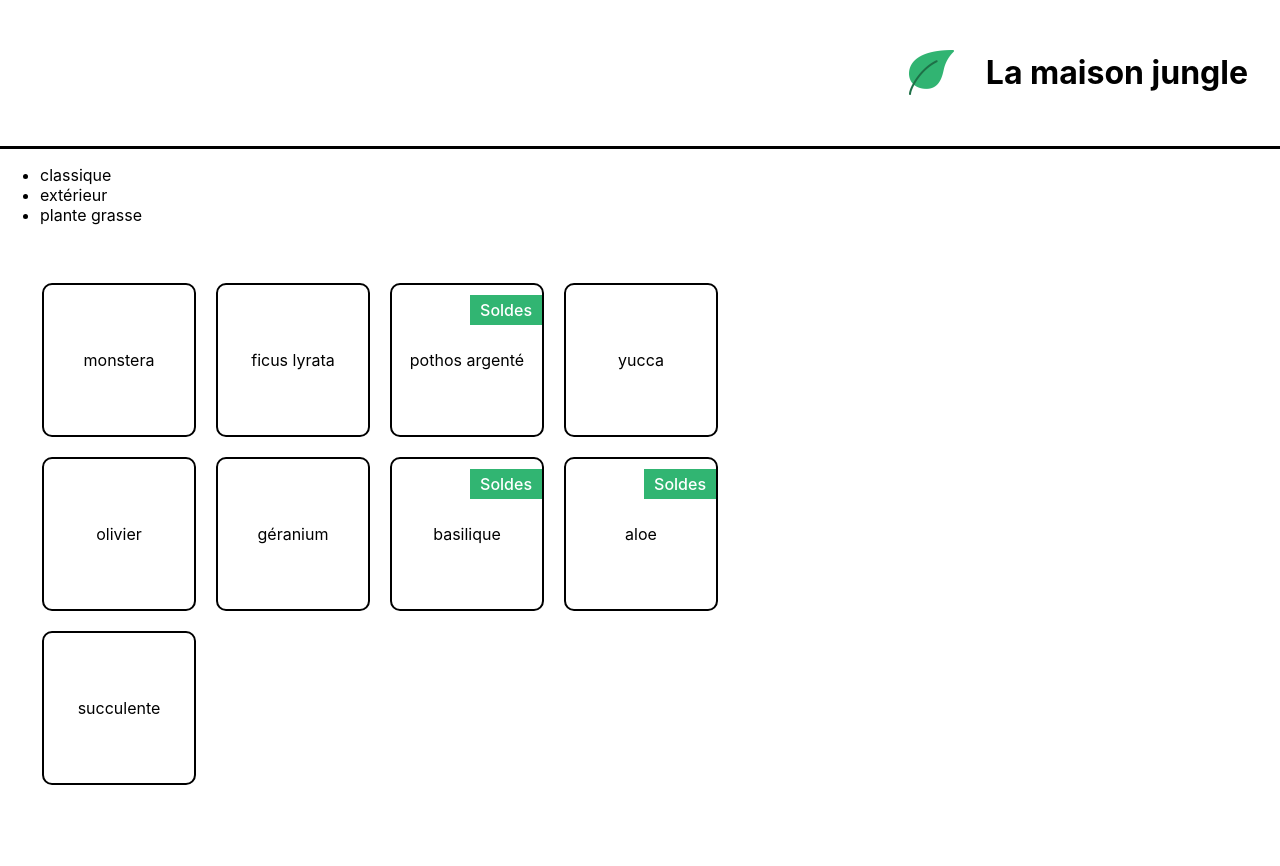
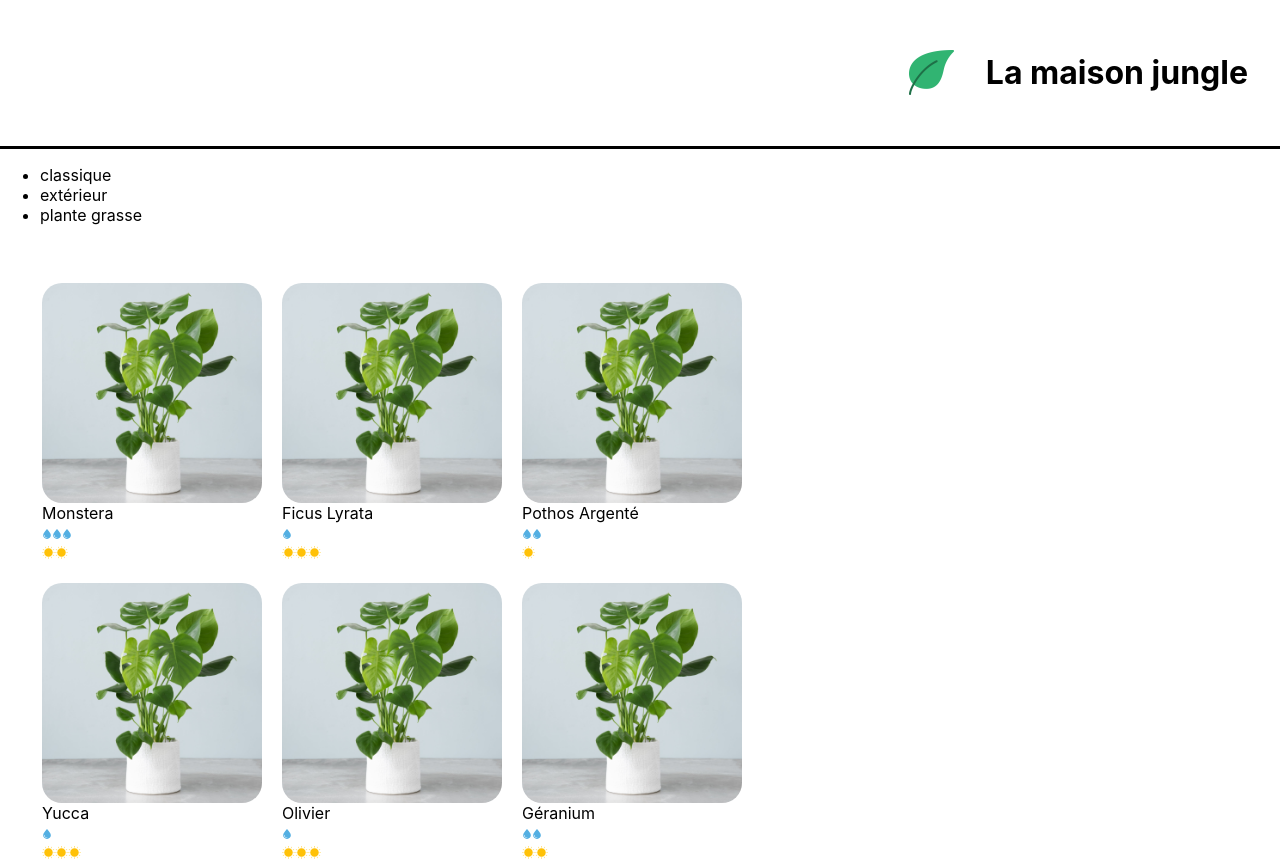
Before and after one commit to Helene-V/La_maison_jungle, a React app: page / in a window 1280 px wide. Shown: the top 866 px of the page. Before the commit the page ends 843 px from the top, so only its background shows below. Built offline with nearby package versions, Linux system fonts and the light colour scheme.

Commit message:
corrections et test props

```diff
--- a/src/components/App.js
+++ b/src/components/App.js
@@ -1,14 +1,22 @@
 import Banner from './Banner'
-//import Cart from './Cart'
+import logo from '../assets/logo.png'
+// import Cart from './Cart'
+import Footer from './Footer'
 import ShoppingList from './ShoppingList'
 
 function App() {
-    return (<div>
-        <Banner />
-        {/* <Cart /> */}
-        <ShoppingList />
-        </div>
-    )
+	return (
+		<div>
+			<Banner>
+				<img src={logo} alt='La maison jungle' className='lmj-logo' />
+				<h1 className='lmj-title'>La maison jungle</h1>
+			</Banner>
+
+			{/* <Cart /> */}
+			<ShoppingList />
+			<Footer />
+		</div>
+	)
 }
 
 export default App
--- a/src/components/Banner.js
+++ b/src/components/Banner.js
@@ -1,16 +1,8 @@
 import '../styles/Banner.css'
-import logo from '../assets/logo.png'
 
-function Banner() {
-    const title = 'La maison jungle'
-    return (
-        <div className='lmj-banner'>
-            <img src={logo} alt='La maison jungle' className='lmj-logo' />
-            <h1 className='lmj-title'>{title}</h1>
-        </div>
-    )
+function Banner({ children }) {
+	return <div className='lmj-banner'>{children}</div>
 }
-
 
 export default Banner
 
--- /dev/null
+++ b/src/components/CareScale.js
@@ -0,0 +1,38 @@
+import Sun from '../assets/sun.svg'
+import Water from '../assets/water.svg'
+
+const quantityLabel = {
+	1: 'peu',
+	2: 'modérément',
+	3: 'beaucoup'
+}
+
+function CareScale({ scaleValue, careType }) {
+	const range = [1, 2, 3]
+	const scaleType =
+		careType === 'light' ? (
+			<img src={Sun} alt='sun-icon' />
+		) : (
+			<img src={Water} alt='water-icon' />
+		)
+
+	return (
+		<div
+			onClick={() =>
+				alert(
+					`Cette plante requiert ${quantityLabel[scaleValue]} ${
+						careType === 'light' ? 'de lumière' : "d'arrosage"
+					}`
+				)
+			}
+		>
+			{range.map((rangeElem) =>
+				scaleValue >= rangeElem ? (
+					<span key={rangeElem.toString()}>{scaleType}</span>
+				) : null
+			)}
+		</div>
+	)
+}
+
+export default CareScale
--- /dev/null
+++ b/src/components/Footer.js
@@ -0,0 +1,33 @@
+import { useState } from 'react'
+import '../styles/Footer.css'
+
+function Footer() {
+	const [inputValue, setInputValue] = useState('')
+
+	function handleInput(e) {
+		setInputValue(e.target.value)
+	}
+
+	function handleBlur() {
+		if (!inputValue.includes('@')) {
+			alert("Attention, il n'y a pas d'@, ceci n'est pas une adresse valide 😥")
+		}
+	}
+
+	return (
+		<footer className='lmj-footer'>
+			<div className='lmj-footer-elem'>
+				Pour les passionné·e·s de plantes 🌿🌱🌵
+			</div>
+			<div className='lmj-footer-elem'>Laissez-nous votre mail :</div>
+			<input
+				placeholder='Entrez votre mail'
+				onChange={handleInput}
+				value={inputValue}
+				onBlur={handleBlur}
+			/>
+		</footer>
+	)
+}
+
+export default Footer
--- /dev/null
+++ b/src/components/PlantItem.js
@@ -0,0 +1,21 @@
+import CareScale from './CareScale'
+import '../styles/PlantItem.css'
+
+function handleClick(plantName) {
+	alert(`Vous voulez acheter 1 ${plantName}? Très bon choix 🌱✨`)
+}
+
+function PlantItem({ cover, name, water, light }) {
+	return (
+		<li className='lmj-plant-item' onClick={() => handleClick}>
+			<img className='lmj-plant-item-cover' src={cover} alt={`${name} cover`} />
+			{name}
+			<div>
+				<CareScale careType='water' scaleValue={water} />
+				<CareScale careType='light' scaleValue={light} />
+			</div>
+		</li>
+	)
+}
+
+export default PlantItem
--- a/src/components/ShoppingList.js
+++ b/src/components/ShoppingList.js
@@ -1,4 +1,5 @@
 import { plantList } from '../datas/plantList'
+import PlantItem from './PlantItem'
 import '../styles/ShoppingList.css'
 
 function ShoppingList() {
@@ -16,11 +17,14 @@ function ShoppingList() {
 				))}
 			</ul>
 			<ul className='lmj-plant-list'>
-				{plantList.map((plant) => (
-					<li key={plant.id} className='lmj-plant-item'>
-						    {plant.name}
-                            {plant.isSpecialOffer && <div className='lmj-sales'>Soldes</div>}
-					</li>
+				{plantList.map(({ id, cover, name, water, light }) => (
+					<PlantItem
+						key={id}
+						cover={cover}
+						name={name}
+						water={water}
+						light={light}
+					/>
 				))}
 			</ul>
 		</div>
--- a/src/datas/plantList.js
+++ b/src/datas/plantList.js
@@ -1,51 +1,78 @@
+import monstera from '../assets/monstera.jpg'
+
 export const plantList = [
 	{
 		name: 'monstera',
 		category: 'classique',
-		id: '1ed'
+		id: '1ed',
+		isBestSale: true,
+		light: 2,
+		water: 3,
+		cover: monstera
 	},
 	{
 		name: 'ficus lyrata',
 		category: 'classique',
-		id: '2ab'
+		id: '2ab',
+		light: 3,
+		water: 1,
+		cover: monstera
 	},
 	{
 		name: 'pothos argenté',
 		category: 'classique',
 		id: '3sd',
-		isSpecialOffer: true
+		light: 1,
+		water: 2,
+		cover: monstera
 	},
 	{
 		name: 'yucca',
 		category: 'classique',
-		id: '4kk'
+		id: '4kk',
+		light: 3,
+		water: 1,
+		cover: monstera
 	},
 	{
 		name: 'olivier',
 		category: 'extérieur',
 		id: '5pl',
-		isAvailable: false
+		light: 3,
+		water: 1,
+		cover: monstera
 	},
 	{
 		name: 'géranium',
 		category: 'extérieur',
-		id: '6uo'
+		id: '6uo',
+		light: 2,
+		water: 2,
+		cover: monstera
 	},
 	{
 		name: 'basilique',
 		category: 'extérieur',
 		id: '7ie',
-		isSpecialOffer: true
+		isBestSale: true,
+		light: 2,
+		water: 3,
+		cover: monstera
 	},
 	{
 		name: 'aloe',
 		category: 'plante grasse',
 		id: '8fp',
-		isSpecialOffer: true
+		light: 2,
+		water: 1,
+		cover: monstera
 	},
 	{
 		name: 'succulente',
 		category: 'plante grasse',
-		id: '9vn'
+		id: '9vn',
+		light: 2,
+		water: 1,
+		cover: monstera
 	}
 ]
--- a/src/index.js
+++ b/src/index.js
@@ -1,17 +1,15 @@
-import React from 'react';
-import ReactDOM from 'react-dom';
-import './styles/index.css';
-import App from './components/App';
-import reportWebVitals from './reportWebVitals';
+import React from 'react'
+import ReactDOM from 'react-dom'
+import './styles/index.css'
+import App from './components/App'
 
 ReactDOM.render(
-  <React.StrictMode>
-    <App />
-  </React.StrictMode>,
-  document.getElementById('root')
-);
+	<React.StrictMode>
+		<App />
+	</React.StrictMode>,
+	document.getElementById('root')
+)
 
 // If you want to start measuring performance in your app, pass a function
 // to log results (for example: reportWebVitals(console.log))
 // or send to an analytics endpoint. Learn more: https://bit.ly/CRA-vitals
-reportWebVitals();
--- /dev/null
+++ b/src/styles/Footer.css
@@ -0,0 +1,14 @@
+.lmj-footer {
+	color: black;
+	padding: 32px;
+	border-top: solid 3px black;
+	display: flex;
+	justify-content: flex-start;
+	flex-direction: column;
+	align-items: center;
+	font-weight: 500;
+}
+
+.lmj-footer-elem {
+	margin-bottom: 10px;
+}
--- /dev/null
+++ b/src/styles/PlantItem.css
@@ -0,0 +1,14 @@
+.lmj-plant-item-cover {
+	height: 220px;
+	width: 220px;
+	border-radius: 20px;
+}
+
+.lmj-plant-item {
+	margin: 10px;
+	display: flex;
+	align-items: flex-start;
+	justify-content: center;
+	flex-direction: column;
+	text-transform: capitalize;
+}
--- a/src/styles/ShoppingList.css
+++ b/src/styles/ShoppingList.css
@@ -5,26 +5,3 @@
 	flex-wrap: wrap;
 	max-width: 800px;
 }
-
-.lmj-plant-item {
-	border: solid 2px black;
-	border-radius: 10px;
-	height: 150px;
-	width: 150px;
-	margin: 10px;
-	display: flex;
-	align-items: center;
-	justify-content: center;
-	flex-direction: column;
-	position: relative;
-}
-
-.lmj-sales {
-	position: absolute;
-	right: 0px;
-	top: 10px;
-	font-weight: 500;
-	color: white;
-	padding: 5px 10px;
-	background-color: #31b572;
-}
```
Also changed, not shown: src/assets/monstera.jpg (added), src/assets/sun.svg (added), src/assets/water.svg (added).
